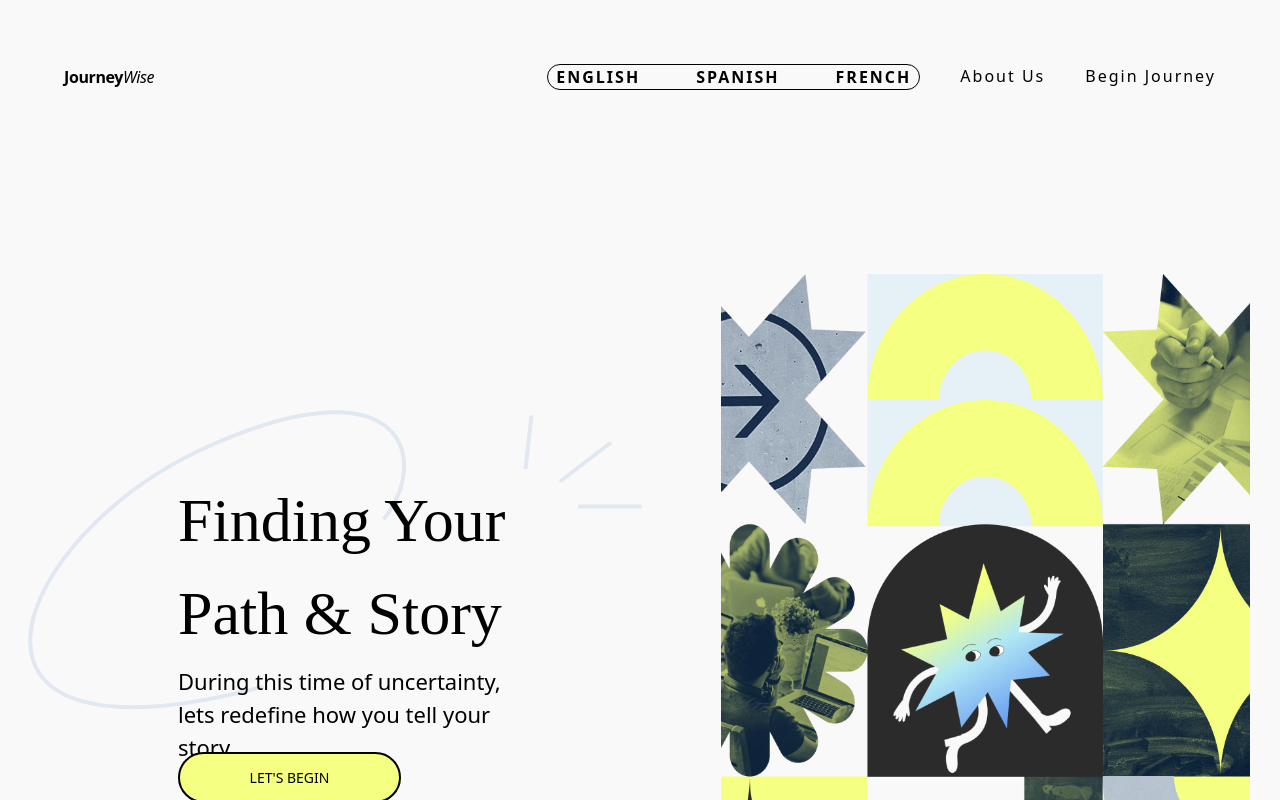
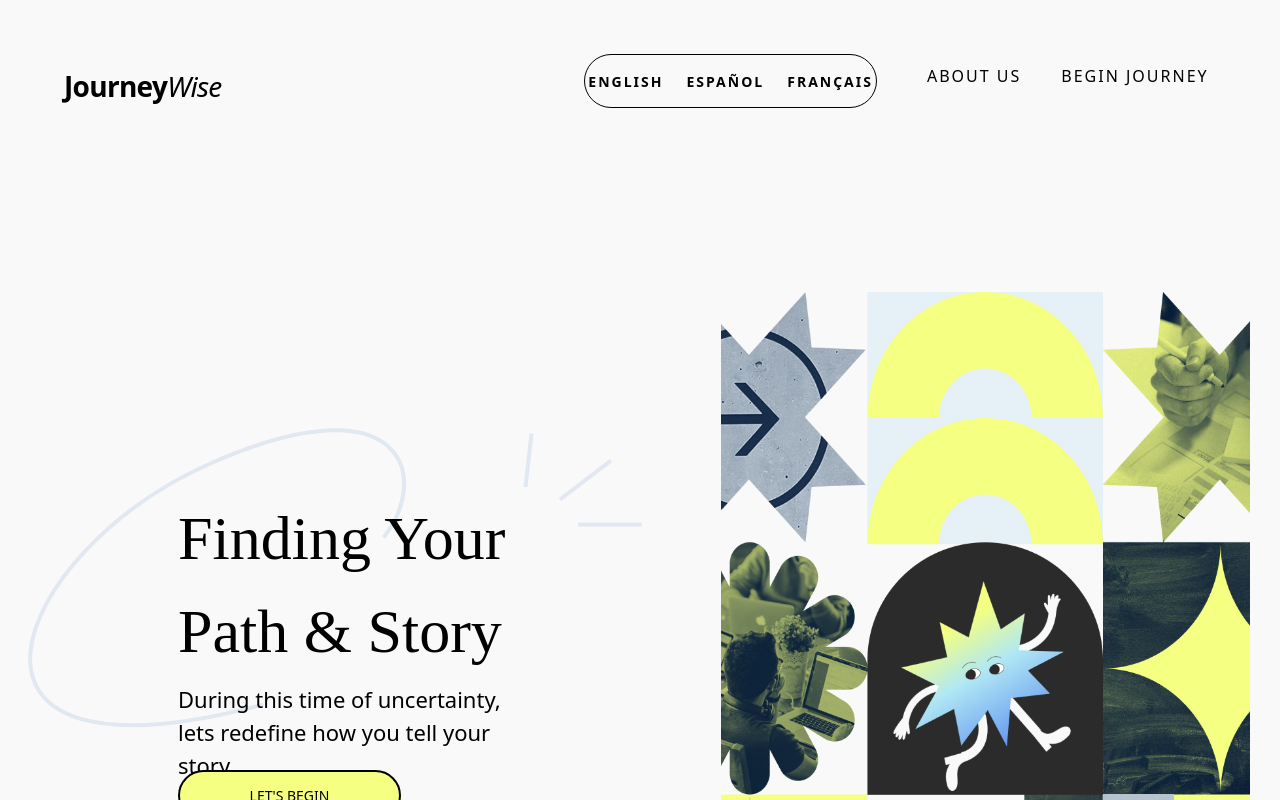
Before and after one commit to cherryontech/JourneyWise, a React (Vite) app in the folder journeywise-app/: page / in a window 1280 px wide. Shown: the top 800 px of the page. Built offline with nearby package versions, Linux system fonts and the light colour scheme.

Commit message:
tighten up navbar css

```diff
--- a/journeywise-app/src/components/Nav/Header.jsx
+++ b/journeywise-app/src/components/Nav/Header.jsx
@@ -4,8 +4,8 @@ import Navbar from "./Navbar";
 function Header() {
     return (
         <header className="flex flex-wrap justify-between items-center px-16 py-10 md:py-16">
-            <h1 className="text-black font-jetbrains-mono text-28 leading-normal tracking-tight tracking--1.68">
-                <span className="font-semibold">Journey</span><span className="text-black font-normal italic font-lora text-28 leading-normal">Wise</span>
+            <h1 className="text-black font-jetbrains-mono lg:text-[28px] sm:text-[19px] leading-normal tracking-tight tracking--1.68">
+                <span className="font-semibold">Journey</span><span className="text-black font-normal italic lg:text-[28px] sm:text-[19px] leading-normal">Wise</span>
             </h1>
             <Navbar />
         </header>
--- a/journeywise-app/src/components/Nav/Navbar.jsx
+++ b/journeywise-app/src/components/Nav/Navbar.jsx
@@ -18,8 +18,8 @@ function Navbar() {
 
     const btnStyle = (language) => {
         return classNames(
-            "font-dm-sans text-base tracking-2 font-semibold uppercase px-2",
-            { 'bg-black text-white rounded': active === language }
+            "font-dm-sans text-[14px] tracking-2 font-semibold uppercase px-[3px]",
+            { 'bg-black text-white rounded-3xl m-[5px]': active === language }
         );
     };
 
@@ -27,10 +27,10 @@ function Navbar() {
     return (
         <>
             <li>
-                <NavLink className="font-dm-sans text-base tracking-2 font-normal leading-35" to="/About Us">About Us</NavLink>
+                <NavLink className="font-dm-sans text-base tracking-2 font-normal leading-35" to="/About Us">ABOUT US</NavLink>
             </li>
             <li>
-                <NavLink className="font-dm-sans text-base tracking-2 font-normal leading-35" to="/">Begin Journey</NavLink>
+                <NavLink className="font-dm-sans text-base tracking-2 font-normal leading-35" to="/">BEGIN JOURNEY</NavLink>
             </li>
         </>
     );
@@ -40,11 +40,11 @@ return (
     <>
         <nav className="flex">
             {/* Buttons for language selection */}
-            <ul className="flex gap-10">
-                <ul className="gap-10 w-full p-2items-center border border-black rounded-full md:flex">
+            <ul className="flex">
+                <ul className="gap-[17px] lg:w-[300px] lg:h-[54px] p-2items-center border border-black rounded-full md:flex lg:mt-[-10px] lg:mr-[50px]">
                     <button className={btnStyle("English")} onClick={() => handleClick("English")}>English</button>
-                    <button className={btnStyle("Spanish")} onClick={() => handleClick("Spanish")}>Spanish</button>
-                    <button className={btnStyle("French")} onClick={() => handleClick("French")}>French</button>
+                    <button className={btnStyle("Spanish")} onClick={() => handleClick("Spanish")}>Español</button>
+                    <button className={btnStyle("French")} onClick={() => handleClick("French")}>Français</button>
                 </ul>
                 {/* Hidden on mobile, visible on larger screens */}
                 <div className="hidden flex-grow w-full gap-10 md:flex">
```
